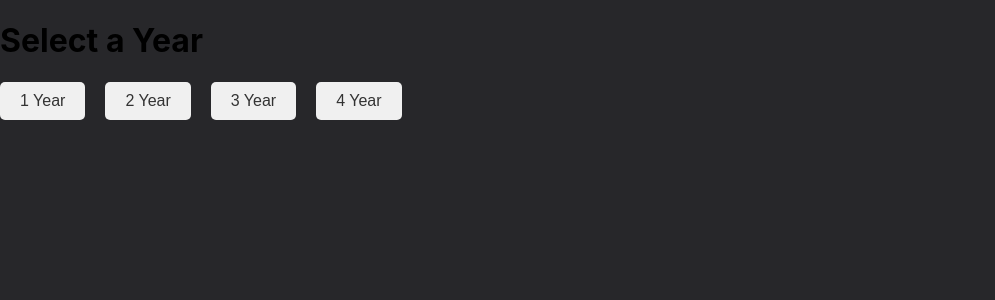
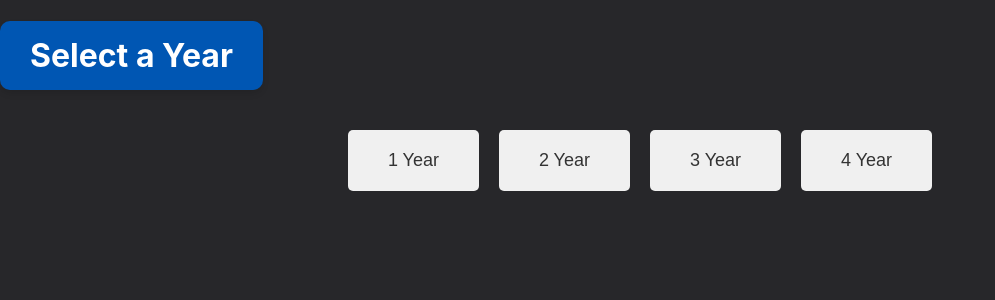
Before and after one commit to Indranil102/Helper_Team, a React (Create React App) app: page / in a window 1280 px wide. Shown: the top 300 px of the page, without its empty margins (0-995 px from the left). Built offline with nearby package versions, Linux system fonts and the light colour scheme; a web font is replaced by a local one.

Commit message:
cssupdate of sq

```diff
--- a/src/Pages/selectyear/SelectYear.css
+++ b/src/Pages/selectyear/SelectYear.css
@@ -3,22 +3,38 @@
     flex-direction: column;
     align-items: center;
     justify-content: center;
-    height: 100vh;
+    height: 100vh; /* Full viewport height */
+    text-align: center; /* Center text elements inside the container */
+    background-color: #f9f9f9; /* Optional background color */
+  }
+
+  h1 {
+    background-color: #0056b3; /* Dark blue background */
+    color: #ffffff; /* White text */
+    padding: 15px 30px; /* Even padding around the text */
+    font-size: 2rem; /* Adjust font size for better readability */
+    text-align: center; /* Center the text inside the background */
+    border-radius: 10px; /* Rounded corners for a modern look */
+    margin-bottom: 40px; /* Space between the title and buttons */
+    display: inline-block; /* Allows the background to wrap tightly around the text */
+    box-shadow: 0px 4px 6px rgba(0, 0, 0, 0.1); /* Subtle shadow for a lifted effect */
   }
 
   .container {
     display: flex;
     gap: 20px;
-    margin-bottom: 20px;
+    justify-content: center; /* Center buttons horizontally */
+    align-items: center; /* Center buttons vertically */
   }
 
+
   .box {
-    padding: 10px 20px;
+    padding: 20px 40px;
     border: none;
     border-radius: 5px;
     background-color: #f0f0f0;
     color: #333;
-    font-size: 16px;
+    font-size: 18px;
     cursor: pointer;
     transition: background-color 0.3s, transform 0.3s;
   }
@@ -28,19 +44,3 @@
     color: white;
     transform: scale(1.05);
   }
-
-  .pyq-button {
-    padding: 10px 30px;
-    border: none;
-    border-radius: 5px;
-    background-color: #007bff;
-    color: white;
-    font-size: 16px;
-    cursor: pointer;
-    transition: background-color 0.3s, transform 0.3s;
-  }
-
-  .pyq-button:hover {
-    background-color: #0056b3;
-    transform: scale(1.05);
-  }
--- a/src/Pages/selectyear/SelectYear.jsx
+++ b/src/Pages/selectyear/SelectYear.jsx
@@ -3,11 +3,10 @@ import './SelectYear.css';
 import Pyq from '../pyq/Pyq';
 
 const SelectYear = () => {
-  const [selectedYear, setSelectedYear] = useState(null); // Track selected year
+  const [selectedYear, setSelectedYear] = useState(null);
 
-  // Handle year selection
   const handleYearClick = (year) => {
-    setSelectedYear(year); // Set the selected year
+    setSelectedYear(year);
   };
 
   return (
```
